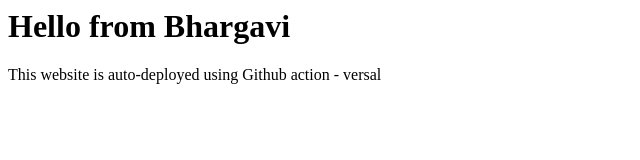
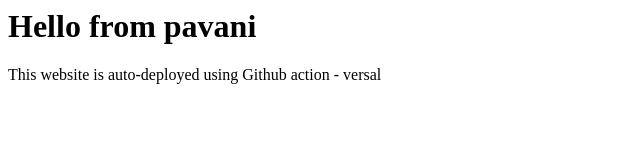
Before and after one commit to pavanivaddadi9-boop/CICD-2, a plain HTML site: page index.html in a window 1280 px wide. Shown: the whole page, without its empty margins (0-640 px from the left). Drawn offline with Linux system fonts and the light colour scheme.

Commit message:
index.html

```diff
--- a/index.html
+++ b/index.html
@@ -3,7 +3,7 @@
 <title>CICD</title>
 </head>
 <body>
-<h1>Hello from Bhargavi</h1>
+<h1>Hello from pavani</h1>
 <p>This website is auto-deployed using Github action - versal</p>
 </body>
 </html>
```
